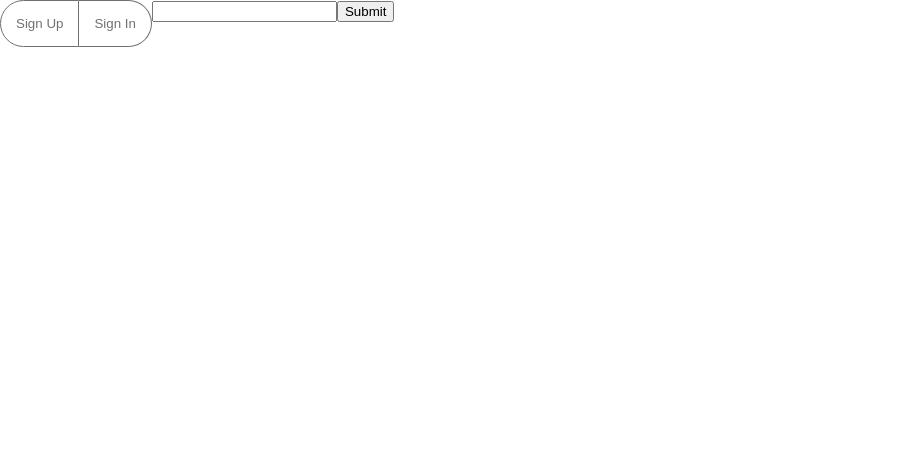
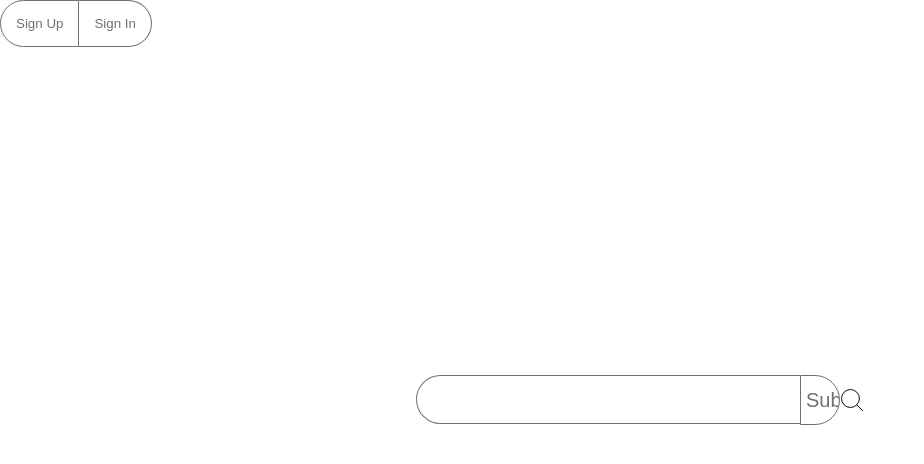
Before and after one commit to JuanPablo2655/hacknc2020, a React (Create React App) app in the folder ui/: page / in a window 1280 px wide. Shown: the top 464 px of the page, without its empty margins (0-924 px from the left). Built offline with nearby package versions, Linux system fonts and the light colour scheme; the HTML template or start-up script is replaced by a standard one.

Commit message:
not based

```diff
--- a/ui/src/components/Search.js
+++ b/ui/src/components/Search.js
@@ -1,10 +1,12 @@
 import React, { useState } from "react";
+import SearchLogo from "../zoom-2.svg"
 
 const Search = ({ on_search, on_search_update }) => {
   const [search_query, set_search_query] = useState("");
 
   return (
-    <div>
+    <div className="wrap">
+    <div className="search">
       <input
         onChange={(e) => {
           set_search_query(e.target.value);
@@ -17,7 +19,10 @@ const Search = ({ on_search, on_search_update }) => {
         onClick={() => on_search(search_query)}
         type="submit"
         value="Submit"
+        className="search-btn"
       />
+      <img src={SearchLogo}></img>
+    </div>
     </div>
   );
 };
--- a/ui/src/css/App.css
+++ b/ui/src/css/App.css
@@ -24,6 +24,48 @@ body, html {
   border-left-width: 0px;
 }
 
+.wrap {
+  width: 35%;
+  position: absolute;
+  top: 50%;
+  left: 50%;
+  -webkit-transform: translate(-50%, -50%);
+          transform: translate(-50%, -50%);
+}
+
+div.search {
+  width: 100%;
+  position: relative;
+  display: -webkit-box;
+  display: -ms-flexbox;
+  display: flex;
+}
+
+div.search input {
+  width: 100%;
+  border: 1px solid #707070;
+  border-right: none;
+  padding-left: 15px;
+  height: 45px;
+  border-radius: 90px 0 0 90px;
+  outline: none;
+  color: #707070;
+  font-size: 20px;
+}
+
+div.search .search-btn {
+  width: 40px;
+  height: 50px;
+  border: 1px solid #707070;
+  padding: 5px;
+  background: #fff;
+  text-align: center;
+  color: #707070;
+  border-radius: 0 90px 90px 0;
+  cursor: pointer;
+  font-size: 20px;
+}
+
 header div button {
   float: left;
 }
--- a/ui/src/css/App.scss
+++ b/ui/src/css/App.scss
@@ -11,7 +11,7 @@ body, html {
     text-align: center;
     padding: 15px 15px;
     border-radius: 90px 0% 0% 90px;
-    border-right-width: 0px;
+    border-right-width: 1px;
 }
 
 .sign-in-btn {
@@ -24,6 +24,44 @@ body, html {
     border-left-width: 0px;
 }
 
+.wrap{
+    width: 35%;
+    position: absolute;
+    top: 50%;
+    left: 50%;
+    transform: translate(-50%, -50%);
+  }
+
+div.search {
+    width: 100%;
+    position: relative;
+    display: flex;
+    input {
+        width: 100%;
+        border: 1px solid #707070;
+        border-right: none;
+        padding-left: 15px;
+        height: 45px;
+        border-radius: 90px 0 0 90px;
+        outline: none;
+        color: #707070;
+        font-size: 20px;
+    }
+    .search-btn {
+        width: 40px;
+        height: 50px;
+        border: 1px solid #707070;
+        padding: 5px;
+        background: #fff;
+        text-align: center;
+        color: #707070;
+        border-radius: 0 90px 90px 0;
+        cursor: pointer;
+        font-size: 20px;
+    }
+}
+
+
 header {
     div {
         button {
```
Also changed, not shown: ui/src/zoom-2.svg (added), 1 other file (tests, documents, lock files or other folders).
